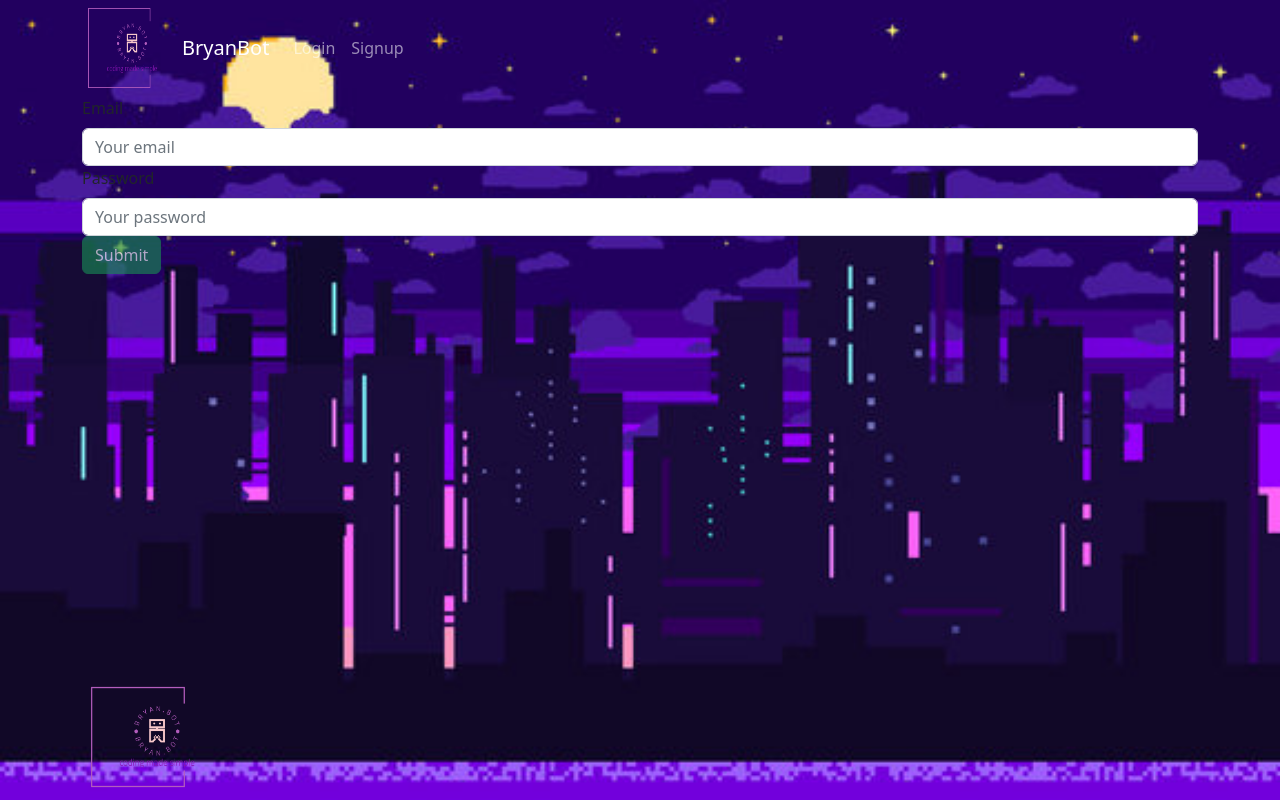
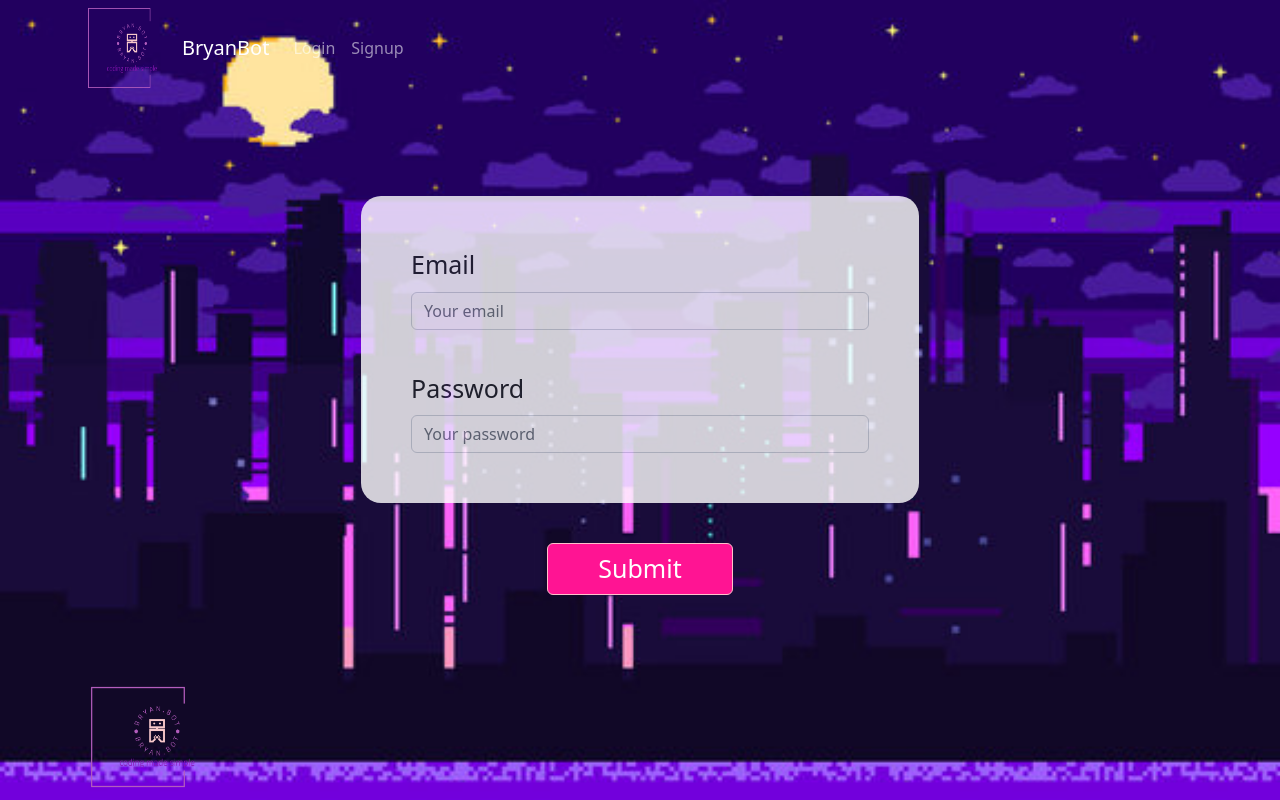
Before and after one commit to amaryahwolf/c.a.i.t.s, a React (Create React App) app in the folder client/: page /login in a window 1280 px wide. Built offline with nearby package versions, Linux system fonts and the light colour scheme.

Commit message:
login styling

```diff
--- a/client/src/App.js
+++ b/client/src/App.js
@@ -16,6 +16,8 @@ import Header from './components/Header';
 import Footer from './components/Footer';
 import Qparams from './components/Qparams';
 import back1 from "./images/back1.jpg";
+
+// import './'
 
 // Construct our main GraphQL API endpoint
 const httpLink = createHttpLink({
--- /dev/null
+++ b/client/src/font.css
@@ -0,0 +1 @@
+@import url('https://fonts.googleapis.com/css2?family=Rubik+Microbe&display=swap');
--- a/client/src/pages/Login.js
+++ b/client/src/pages/Login.js
@@ -2,6 +2,49 @@ import React, { useState } from 'react';
 import { Form, Button, Alert } from 'react-bootstrap';
 import Auth from '../utils/auth';
 import { loginUser } from '../utils/API';
+
+const styles = {
+
+  alert: {
+    backgroundColor: 'violet',
+    color: 'white',
+  },
+
+  body: {
+    backgroundColor: 'white',
+    marginTop: '100px',
+    padding: '50px',
+    opacity: '0.8',
+    borderRadius: '20px',
+    width: '50%',
+    marginLeft: 'auto',
+    marginRight: 'auto',
+  },
+
+  between: {
+    marginBottom: '40px',
+  },
+
+  submit: {
+    opacity: '1',
+    backgroundColor: 'deeppink',
+    borderColor: 'pink',
+    borderWidth: '1px',
+    marginLeft: 'auto',
+    marginRight: 'auto',
+    marginTop: '40px',
+    display: 'block',
+    paddingLeft: '50px',
+    paddingRight: '50px',
+    fontSize: '25px',
+    // fontFamily: 'Rubik Microbe',
+
+  },
+
+  // font: {
+  //   fontFamily: "'Rubik Microbe', cursive",
+  // },
+}
 
 
 const Login = () => {
@@ -48,12 +91,13 @@ const Login = () => {
 
   return (
     <>
-        <Form noValidate validated={validated} onSubmit={handleFormSubmit}>
-          <Alert dismissible onClose={() => setShowAlert(false)} show={showAlert} variant='danger'>
+      <Form noValidate validated={validated} onSubmit={handleFormSubmit} style={styles.body}>
+        <Alert dismissible onClose={() => setShowAlert(false)} show={showAlert} variant='danger'
+          style={styles.alert}>
           Something went wrong with your login credentials!
         </Alert>
-          <Form.Group>
-            <Form.Label htmlFor='email'>Email</Form.Label>
+        <Form.Group style={styles.between}>
+          <Form.Label htmlFor='email' style={{fontSize: '25px'}}>Email</Form.Label>
           <Form.Control
             type='text'
             placeholder='Your email'
@@ -65,8 +109,8 @@ const Login = () => {
           <Form.Control.Feedback type='invalid'>Email is required!</Form.Control.Feedback>
         </Form.Group>
 
-          <Form.Group>
-            <Form.Label htmlFor='password'>Password</Form.Label>
+        <Form.Group >
+          <Form.Label htmlFor='password' style={{fontSize: '25px'}}>Password</Form.Label>
           <Form.Control
             type='password'
             placeholder='Your password'
@@ -77,13 +121,15 @@ const Login = () => {
           />
           <Form.Control.Feedback type='invalid'>Password is required!</Form.Control.Feedback>
         </Form.Group>
+      </Form>
+
       <Button
         disabled={!(userFormData.email && userFormData.password)}
         type='submit'
-            variant='success'>
+        variant='success'
+        style={styles.submit}>
         Submit
       </Button>
-        </Form>
     </>
   );
 };
```
Lines whose indentation alone changed are shown as unchanged.
